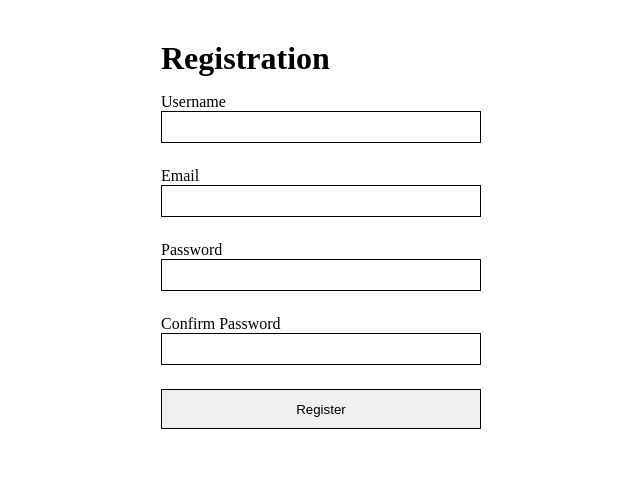
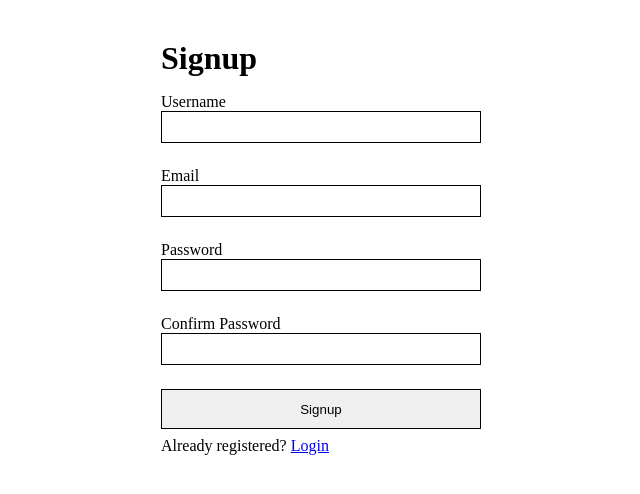
Before and after one commit to s-gas/memo, a React app in the folder web/: page /register in a window 1280 px wide. Shown: the top 494 px of the page, without its empty margins (319-959 px from the left). Built offline with nearby package versions, Linux system fonts and the light colour scheme; the HTML template or start-up script is replaced by a standard one.

Commit message:
Add react router

```diff
--- a/web/package.json
+++ b/web/package.json
@@ -12,7 +12,8 @@
   "dependencies": {
     "axios": "^1.18.1",
     "react": "^19.2.7",
-    "react-dom": "^19.2.7"
+    "react-dom": "^19.2.7",
+    "react-router-dom": "^7.18.0"
   },
   "devDependencies": {
     "@eslint/js": "^10.0.1",
--- a/web/src/App.jsx
+++ b/web/src/App.jsx
@@ -1,8 +1,15 @@
 import { useState } from 'react'
+import { Route, Routes } from 'react-router-dom'
 import Register from './pages/Register'
+import Login from './pages/Login'
 
 function App() {
-  return <Register />
+  return (
+    <Routes>
+      <Route path="/register" element={<Register />} />
+      <Route path="/login" element={<Login />} />
+    </Routes>
+  )
 }
 
 export default App
--- a/web/src/main.jsx
+++ b/web/src/main.jsx
@@ -1,10 +1,13 @@
 import { StrictMode } from 'react'
 import { createRoot } from 'react-dom/client'
+import { BrowserRouter } from 'react-router-dom'
 import App from './App.jsx'
 import './index.css'
 
 createRoot(document.getElementById('root')).render(
   <StrictMode>
-    <App />
+    <BrowserRouter>
+      <App />
+    </BrowserRouter>
   </StrictMode>,
 )
--- /dev/null
+++ b/web/src/pages/Login.jsx
@@ -0,0 +1,15 @@
+import { useState } from 'react'
+import { Link } from 'react-router-dom'
+import Input from '../components/Input'
+import auth from '../services/auth'
+
+const Login = () => {
+  return (
+    <div className="page">
+      <h1>Login</h1>
+      <p>Don't have an account? <Link to="/register">Signup</Link></p>
+    </div>
+  )
+}
+
+export default Login
--- a/web/src/pages/Register.jsx
+++ b/web/src/pages/Register.jsx
@@ -1,4 +1,5 @@
 import { useState } from 'react'
+import { Link } from 'react-router-dom'
 import Input from '../components/Input'
 import auth from '../services/auth'
 
@@ -34,7 +35,7 @@ const Register = () => {
 
   return (
     <div className="page">
-      <h1>Registration</h1>
+      <h1>Signup</h1>
       <form className="auth-form" onSubmit={handleSubmit}>
         <Input name="username" value={form.username} handler={handleChange} submit={submit}/>
         <Input name="email" value={form.email} handler={handleChange}
@@ -43,7 +44,8 @@ const Register = () => {
           validate={() => form.password.length >= 8} message="Passwords must be at least 8 characters long" submit={submit}/>
         <Input name="confirmPassword" value={form.confirmPassword} handler={handleChange}
           validate={() => form.password === form.confirmPassword} message="Passwords don't match" submit={submit}/>
-        <button className="submit-button" type="submit">Register</button>
+        <button className="submit-button" type="submit">Signup</button>
+        <p className="auth-link">Already registered? <Link to="/login">Login</Link></p>
       </form>
     </div>
   )
```
Also changed, not shown: 1 other file (tests, documents, lock files or other folders).
